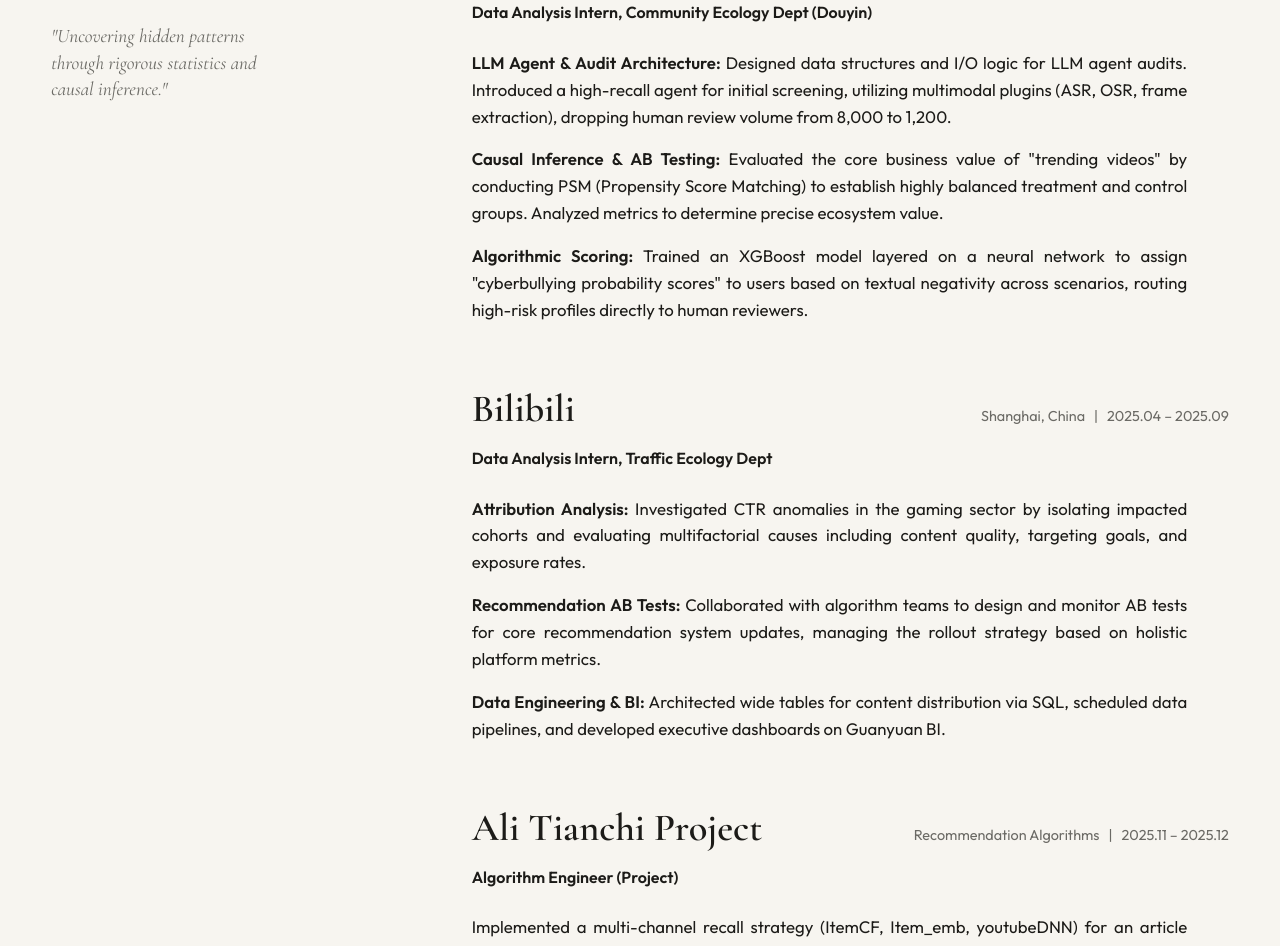
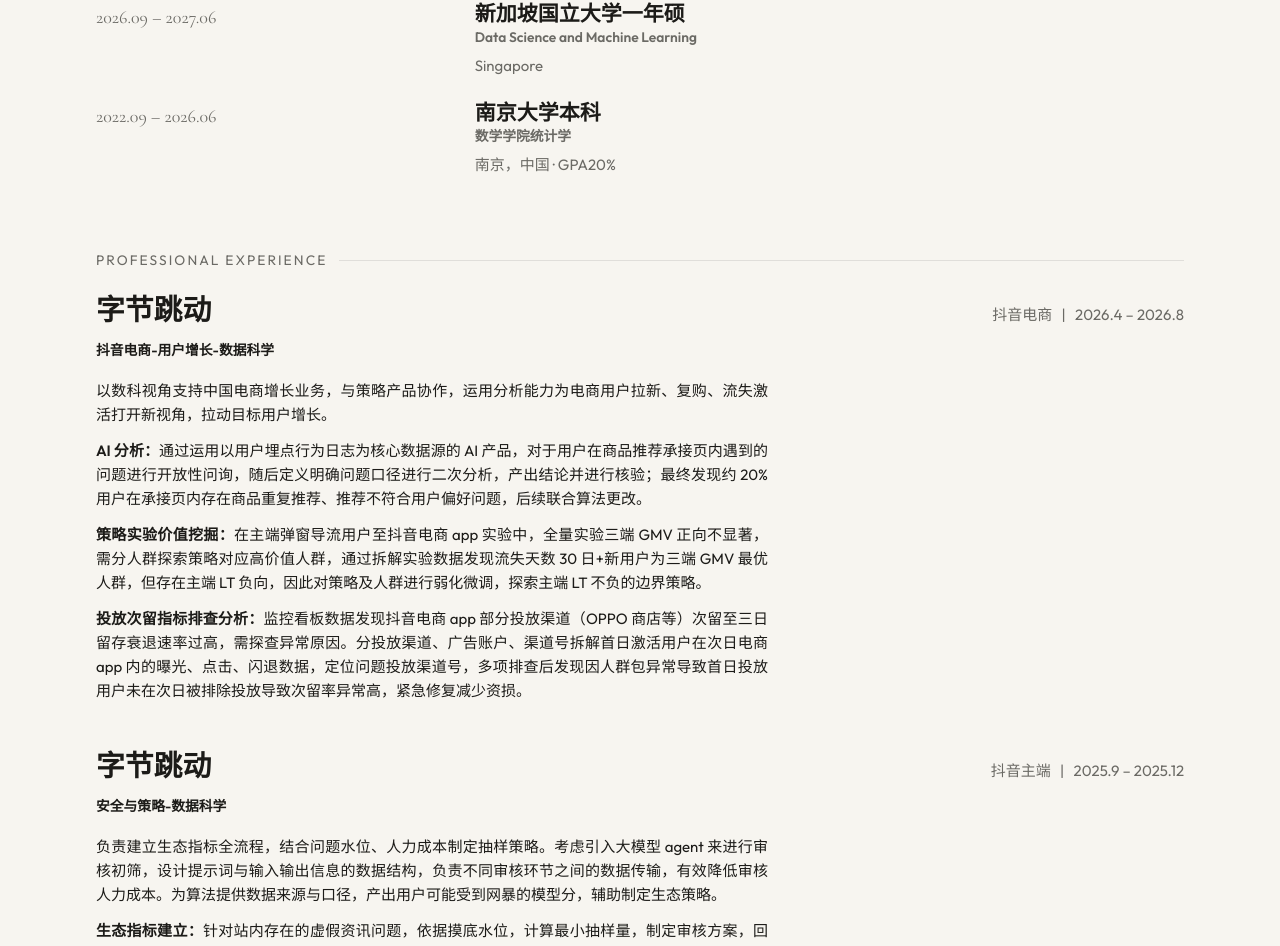
Before and after one commit to LiZiJayy/resume, a plain HTML site: page index.html in a window 1280 px wide. Shown: the part 441-1387 px from the top of the page. Drawn offline with nearby package versions, Linux system fonts and the light colour scheme.

Commit message:
Update index.html

```diff
--- a/index.html
+++ b/index.html
@@ -33,40 +33,29 @@
             background-color: var(--bg-paper);
             color: var(--text-ink);
             font-family: var(--font-sans);
-            line-height: 1.6;
+            line-height: 1.6; font-size: 1.2rem;
             -webkit-font-smoothing: antialiased;
             overflow-x: hidden;
         }
 
         /* 不对称的留白与布局 */
         .container {
-            max-width: 1400px;
+            max-width: 100%;
             margin: 0 auto;
-            padding: clamp(2rem, 5vw, 6rem) clamp(1.5rem, 4vw, 4rem);
+            padding: 4rem 10vw;
             display: grid;
             grid-template-columns: 1fr;
             gap: 4rem;
         }
 
-        @media (min-width: 1024px) {
-            .container {
-                grid-template-columns: 3fr 7fr; /* 左侧边栏 30%，右侧主体 70% */
-                gap: 6rem;
-            }
-        }
+
 
         /* 左侧固定信息栏 */
         .sidebar {
             position: relative;
         }
 
-        @media (min-width: 1024px) {
-            .sidebar {
-                position: sticky;
-                top: 6rem;
-                height: max-content;
-            }
-        }
+
 
         .name-title {
             font-family: var(--font-serif);
@@ -78,7 +67,7 @@
         }
 
         .job-title {
-            font-size: 1rem;
+            font-size: 1.15rem;
             text-transform: uppercase;
             letter-spacing: 0.1em;
             color: var(--accent-rust);
@@ -88,7 +77,7 @@
 
         .contact-list {
             list-style: none;
-            font-size: 0.9rem;
+            font-size: 1.3rem;
             color: var(--text-muted);
         }
 
@@ -111,7 +100,7 @@
 
         .section-header {
             font-family: var(--font-sans);
-            font-size: 0.85rem;
+            font-size: 1.15rem;
             text-transform: uppercase;
             letter-spacing: 0.15em;
             color: var(--text-muted);
@@ -151,7 +140,7 @@
         }
 
         .metric-label {
-            font-size: 0.85rem;
+            font-size: 1.15rem;
             color: var(--text-muted);
             text-transform: uppercase;
             letter-spacing: 0.05em;
@@ -180,21 +169,21 @@
         }
 
         .exp-role {
-            font-size: 1rem;
+            font-size: 1.15rem;
             font-weight: 600;
             margin-bottom: 1.5rem;
         }
 
         .exp-meta {
-            font-size: 0.9rem;
+            font-size: 1.25rem;
             color: var(--text-muted);
             font-family: var(--font-sans);
         }
 
         .exp-desc {
-            font-size: 1.05rem;
+            font-size: 1.25rem;
             color: var(--text-ink);
-            max-width: 65ch; /* 限制阅读宽度，符合排版学标准 */
+            max-width: 70vw; /* 限制阅读宽度，符合排版学标准 */
         }
 
         .exp-desc p {
@@ -219,7 +208,7 @@
 
         .edu-year {
             font-family: var(--font-serif);
-            font-size: 1.25rem;
+            font-size: 1.5rem;
             color: var(--text-muted);
         }
 
@@ -237,45 +226,47 @@
 
     </style>
 </head>
-<body>
+<body style="zoom: 0.75;">
 
     <div class="container">
         <!-- 左侧：固定导航与基本信息 -->
         <aside class="sidebar reveal" style="transition-delay: 0.1s;">
             <h1 class="name-title">刘子杰</h1>
-            <div class="job-title">Data Scientist / ML Engineer</div>
+            <div class="job-title">数据科学 / 数据分析 / 机器学习</div>
 
             <ul class="contact-list">
                 <li>15996406200</li>
                 <li>1838465980@qq.com</li>
-                <li>WeChat: liuwuyiii</li>
+                <li>微信：liuwuyiii</li>
             </ul>
 
             <hr class="elegant-line">
 
-            <div style="font-family: var(--font-serif); font-size: 1.2rem; font-style: italic; color: var(--text-muted); max-width: 250px; line-height: 1.4;">
-                "Uncovering hidden patterns through rigorous statistics and causal inference."
-            </div>
+
         </aside>
 
         <!-- 右侧：主体内容 -->
         <main class="main-content">
 
-            <!-- 核心指标区 -->
-            <section class="reveal" style="transition-delay: 0.3s;">
-                <div class="section-header">Selected Highlights</div>
-                <div class="metrics-grid">
-                    <div class="metric-item">
-                        <div class="metric-number">85%</div>
-                        <div class="metric-label">Audit Vol. Reduction<br>via LLM Agent</div>
+            <!-- 教育背景 -->
+            <section class="reveal">
+                <div class="section-header">Education</div>
+
+                <div class="edu-item">
+                    <div class="edu-year">2026.09 – 2027.06</div>
+                    <div class="edu-details">
+                        <div class="exp-company" style="font-size: 1.75rem;">新加坡国立大学一年硕</div>
+                        <div class="exp-role" style="margin-bottom: 0.5rem; color: var(--text-muted);">Data Science and Machine Learning</div>
+                        <div class="exp-meta">Singapore</div>
                     </div>
-                    <div class="metric-item">
-                        <div class="metric-number">0.21</div>
-                        <div class="metric-label">MRR Score<br>News Rec System</div>
-                    </div>
-                    <div class="metric-item">
-                        <div class="metric-number">+50%</div>
-                        <div class="metric-label">Report Usage<br>Data Automation</div>
+                </div>
+
+                <div class="edu-item">
+                    <div class="edu-year">2022.09 – 2026.06</div>
+                    <div class="edu-details">
+                        <div class="exp-company" style="font-size: 1.75rem;">南京大学本科</div>
+                        <div class="exp-role" style="margin-bottom: 0.5rem; color: var(--text-muted);">数学学院统计学</div>
+                        <div class="exp-meta">南京，中国 · GPA20%</div>
                     </div>
                 </div>
             </section>
@@ -284,66 +275,74 @@
             <section>
                 <div class="section-header reveal">Professional Experience</div>
 
-                <!-- 字节跳动 -->
                 <div class="experience-item reveal">
                     <div class="exp-header">
-                        <div class="exp-company">ByteDance</div>
-                        <div class="exp-meta">Beijing, China &nbsp; | &nbsp; 2025.09 – 2025.12</div>
+                        <div class="exp-company">字节跳动</div>
+                        <div class="exp-meta">抖音电商 &nbsp; | &nbsp; 2026.4 – 2026.8</div>
                     </div>
-                    <div class="exp-role">Data Analysis Intern, Community Ecology Dept (Douyin)</div>
+                    <div class="exp-role">抖音电商-用户增长-数据科学</div>
                     <div class="exp-desc">
-                        <p><strong>LLM Agent & Audit Architecture:</strong> Designed data structures and I/O logic for LLM agent audits. Introduced a high-recall agent for initial screening, utilizing multimodal plugins (ASR, OSR, frame extraction), dropping human review volume from 8,000 to 1,200.</p>
-                        <p><strong>Causal Inference & AB Testing:</strong> Evaluated the core business value of "trending videos" by conducting PSM (Propensity Score Matching) to establish highly balanced treatment and control groups. Analyzed metrics to determine precise ecosystem value.</p>
-                        <p><strong>Algorithmic Scoring:</strong> Trained an XGBoost model layered on a neural network to assign "cyberbullying probability scores" to users based on textual negativity across scenarios, routing high-risk profiles directly to human reviewers.</p>
+                        <p>以数科视角支持中国电商增长业务，与策略产品协作，运用分析能力为电商用户拉新、复购、流失激活打开新视角，拉动目标用户增长。</p>
+                        <p><strong>AI 分析：</strong>通过运用以用户埋点行为日志为核心数据源的 AI 产品，对于用户在商品推荐承接页内遇到的问题进行开放性问询，随后定义明确问题口径进行二次分析，产出结论并进行核验；最终发现约 20% 用户在承接页内存在商品重复推荐、推荐不符合用户偏好问题，后续联合算法更改。</p>
+                        <p><strong>策略实验价值挖掘：</strong>在主端弹窗导流用户至抖音电商 app 实验中，全量实验三端 GMV 正向不显著，需分人群探索策略对应高价值人群，通过拆解实验数据发现流失天数 30 日+新用户为三端 GMV 最优人群，但存在主端 LT 负向，因此对策略及人群进行弱化微调，探索主端 LT 不负的边界策略。</p>
+                        <p><strong>投放次留指标排查分析：</strong>监控看板数据发现抖音电商 app 部分投放渠道（OPPO 商店等）次留至三日留存衰退速率过高，需探查异常原因。分投放渠道、广告账户、渠道号拆解首日激活用户在次日电商 app 内的曝光、点击、闪退数据，定位问题投放渠道号，多项排查后发现因人群包异常导致首日投放用户未在次日被排除投放导致次留率异常高，紧急修复减少资损。</p>
                     </div>
                 </div>
 
-                <!-- B站 -->
                 <div class="experience-item reveal">
                     <div class="exp-header">
-                        <div class="exp-company">Bilibili</div>
-                        <div class="exp-meta">Shanghai, China &nbsp; | &nbsp; 2025.04 – 2025.09</div>
+                        <div class="exp-company">字节跳动</div>
+                        <div class="exp-meta">抖音主端 &nbsp; | &nbsp; 2025.9 – 2025.12</div>
                     </div>
-                    <div class="exp-role">Data Analysis Intern, Traffic Ecology Dept</div>
+                    <div class="exp-role">安全与策略-数据科学</div>
                     <div class="exp-desc">
-                        <p><strong>Attribution Analysis:</strong> Investigated CTR anomalies in the gaming sector by isolating impacted cohorts and evaluating multifactorial causes including content quality, targeting goals, and exposure rates.</p>
-                        <p><strong>Recommendation AB Tests:</strong> Collaborated with algorithm teams to design and monitor AB tests for core recommendation system updates, managing the rollout strategy based on holistic platform metrics.</p>
-                        <p><strong>Data Engineering & BI:</strong> Architected wide tables for content distribution via SQL, scheduled data pipelines, and developed executive dashboards on Guanyuan BI.</p>
+                        <p>负责建立生态指标全流程，结合问题水位、人力成本制定抽样策略。考虑引入大模型 agent 来进行审核初筛，设计提示词与输入输出信息的数据结构，负责不同审核环节之间的数据传输，有效降低审核人力成本。为算法提供数据来源与口径，产出用户可能受到网暴的模型分，辅助制定生态策略。</p>
+                        <p><strong>生态指标建立：</strong>针对站内存在的虚假资讯问题，依据摸底水位，计算最小抽样量，制定审核方案，回收审核结果并搭建看板。</p>
+                        <p><strong>模型 Agent：</strong>对于问题水位极低的生态问题，编写高召提示词，引入大模型 agent 初筛过滤，通过输入视频抽帧图片与 ASR、OSR 插件获取的信息，由模型 agent 初次审核后再将问题部分送入人审，待审量由 8000 降至 1200。</p>
+                        <p><strong>算法模型：</strong>首先获取用户发评信息，利用前置负向文本 NN 模型得到每个用户在不同场景的负向评论数，随后训练 XGB 模型为用户打出网暴分数，高分即高概率为网暴用户送入人审。</p>
+                        <p><strong>上榜价值分析：</strong>为探究上热榜对于一个视频的价值，分赛道、分 VV 量级考察 VV 变化趋势；提需产出埋点口径热点频道 VV，直观看到价值，随后利用 PSM 建立实验组与对照组，通过平衡性检验后，通过计算总完播量、互动数据等结果指标，对比得到上榜价值。</p>
                     </div>
                 </div>
 
-                <!-- 阿里天池 -->
                 <div class="experience-item reveal">
                     <div class="exp-header">
-                        <div class="exp-company">Ali Tianchi Project</div>
-                        <div class="exp-meta">Recommendation Algorithms &nbsp; | &nbsp; 2025.11 – 2025.12</div>
+                        <div class="exp-company">上海幻电信息科技有限公司</div>
+                        <div class="exp-meta">B 站 &nbsp; | &nbsp; 2025.4 – 2025.9</div>
                     </div>
-                    <div class="exp-role">Algorithm Engineer (Project)</div>
+                    <div class="exp-role">流量生态部总编室-数据分析</div>
                     <div class="exp-desc">
-                        <p>Implemented a multi-channel recall strategy (ItemCF, Item_emb, youtubeDNN) for an article recommendation system. Solved cold-start limitations by integrating a Bias Net to extract categorical preferences, subsequently injecting these bias scores into an LGBM ranking model, achieving an online MRR of 0.21.</p>
+                        <p>监控全站视频播放数据，对于异动情况（分部门、分渠道等）进行归因分析。针对特殊需求制定投流策略，实时监控数据并评估策略好坏。</p>
+                        <p><strong>异动归因分析：</strong>针对七月游戏部门点击率下降情况，进行归因排查分析，首先确定下降分组与开始下降的时间，再考察稿件质量、稿件投放目标、以及曝光数据对于点击率的影响。</p>
+                        <p><strong>投流策略制定与执行：</strong>以良好的评论氛围与高曝光为核心指标，针对 蔡徐坤 与 HOPICO 的合作采访稿件，制定先特定用户、后全量曝光的投放策略，并利用投放系统执行策略。</p>
+                        <p><strong>大型项目复盘：</strong>回收 B 站周年庆数据，如直播 PCU、稿件投放数据与稿件播放数据等，分析与去年投放策略差异，针对高点击率这一核心目标提出投放层面的建议。</p>
                     </div>
                 </div>
 
             </section>
 
-            <!-- 教育背景 -->
-            <section class="reveal">
-                <div class="section-header">Education</div>
+            <!-- VIBE CODING -->
+            <section>
+                <div class="section-header reveal" style="font-size: 2rem; font-weight: bold; color: var(--accent-rust); text-transform: uppercase;">VIBE CODING - 欢迎点击链接体验</div>
 
-                <div class="edu-item">
-                    <div class="edu-year">2026 – 2027</div>
-                    <div class="edu-details">
-                        <div class="exp-company" style="font-size: 1.75rem;">National University of Singapore</div>
-                        <div class="exp-role" style="margin-bottom: 0.5rem; color: var(--text-muted);">Master of Science in Data Science and Machine Learning</div>
+                <div class="experience-item reveal">
+                    <div class="exp-header">
+                        <div class="exp-company">图片在线压缩网站</div>
+                        <div class="exp-meta"><a href="https://lizijayy.github.io/photo-revise/" target="_blank" rel="noopener noreferrer" style="color: var(--accent-rust); text-decoration: underline; font-weight: bold; position: relative; z-index: 100; pointer-events: auto;">HTTPS://LIZIJAYY.GITHUB.IO/PHOTO-REVISE/</a></div>
+                    </div>
+                    <div class="exp-role">图片压缩 / 裁剪 / 格式导出</div>
+                    <div class="exp-desc">
+                        <p>市面上图片内存压缩、图片大小裁剪工具质量良莠不齐，使用 PS 需要一定学习成本，而在网上注册的场景下经常需要规定尺寸、限定内存大小的证件照，因此 vibe coding 开发图片压缩工具。上传图片，输入目标图片尺寸与最大体积，使用质量参数二分搜索，在保证文件大小不超过目标 KB 的前提下尽可能保留画质，最后支持将处理后图片下载为 JPG/PNG/PDF 格式。</p>
                     </div>
                 </div>
 
-                <div class="edu-item">
-                    <div class="edu-year">2022 – 2026</div>
-                    <div class="edu-details">
-                        <div class="exp-company" style="font-size: 1.75rem;">Nanjing University</div>
-                        <div class="exp-role" style="margin-bottom: 0.5rem; color: var(--text-muted);">Bachelor of Science in Statistics</div>
-                        <div class="exp-meta">Rank: Top 20%</div>
+                <div class="experience-item reveal">
+                    <div class="exp-header">
+                        <div class="exp-company">具备 AI 扩写能力的写信寄信网站</div>
+                        <div class="exp-meta"><a href="https://lizijayy.github.io/letter-site/" target="_blank" rel="noopener noreferrer" style="color: var(--accent-rust); text-decoration: underline; font-weight: bold; position: relative; z-index: 100; pointer-events: auto;">HTTPS://LIZIJAYY.GITHUB.IO/LETTER-SITE/</a></div>
+                    </div>
+                    <div class="exp-role">匿名写信 / 取信 / AI 帮写信</div>
+                    <div class="exp-desc">
+                        <p>一个以 8 位数密码作为存信取信标识，具备 AI 帮写信功能，支持 A 用户写信，B 用户取信的匿名交互网站。接入 Supabase（BaaS）作为云端数据库用于信件上传存储提取，利用 Supabase Function 接入火山引擎开源大模型 API 用于 AI 帮写信优化，在版本更新中加入状态锁防抖机制，避免因网络延迟重复调用 API 导致 token 浪费。</p>
                     </div>
                 </div>
             </section>
```
